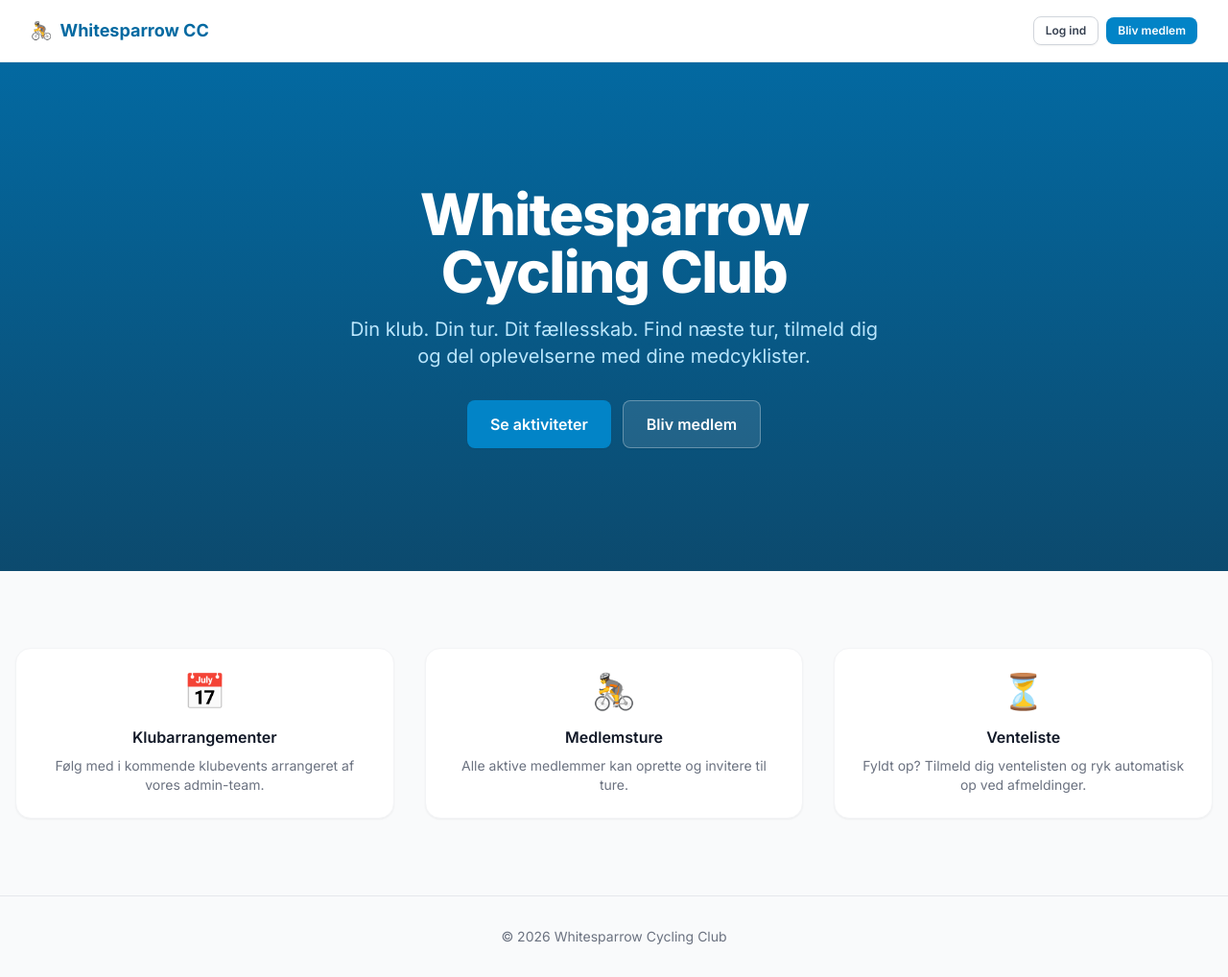
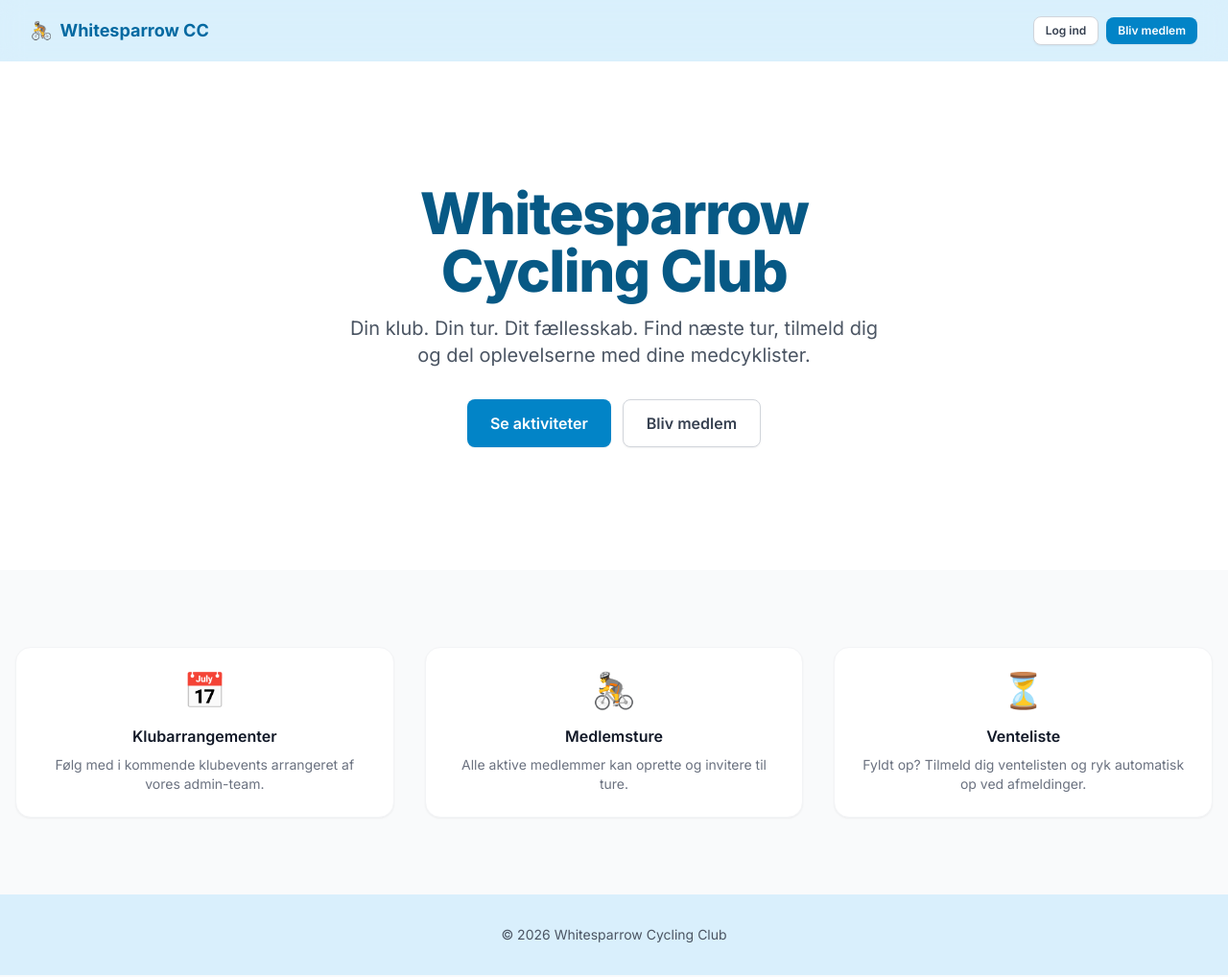
Before and after one commit to Mfoldager17/whitesparrow-cycling-club, a Next.js app in the folder src/frontend/: page / in a window 1280 px wide. Shown: the whole page at 96% size. Built offline with nearby package versions, Linux system fonts and the light colour scheme.

Commit message:
feat: enhance UI with updated footer and navbar styles, and adjust homepage section colors

```diff
--- a/src/frontend/src/app/layout.tsx
+++ b/src/frontend/src/app/layout.tsx
@@ -20,7 +20,7 @@ export default function RootLayout({ children }: { children: React.ReactNode })
           <div className="min-h-screen flex flex-col">
             <Navbar />
             <main className="flex-1 pb-16 sm:pb-0">{children}</main>
-            <footer className="border-t border-gray-200 py-8 text-center text-sm text-gray-500 mb-16 sm:mb-0">
+            <footer className="bg-brand-200/50 py-8 text-center text-sm text-gray-600 mb-16 sm:mb-0">
               © {new Date().getFullYear()} Whitesparrow Cycling Club
             </footer>
             <BottomNav />
--- a/src/frontend/src/app/page.tsx
+++ b/src/frontend/src/app/page.tsx
@@ -4,13 +4,13 @@ export default function HomePage() {
   return (
     <div className="flex flex-col">
       {/* Hero */}
-      <section className="relative flex flex-col items-center justify-center py-32 px-4 text-center bg-gradient-to-b from-brand-700 to-brand-900 text-white">
-        <h1 className="text-4xl sm:text-6xl font-extrabold tracking-tight mb-4">
+      <section className="relative flex flex-col items-center justify-center py-32 px-4 text-center bg-white">
+        <h1 className="text-4xl sm:text-6xl font-extrabold tracking-tight mb-4 text-brand-800">
           Whitesparrow
           <br />
           Cycling Club
         </h1>
-        <p className="text-lg sm:text-xl text-brand-200 max-w-xl mb-8">
+        <p className="text-lg sm:text-xl text-gray-600 max-w-xl mb-8">
           Din klub. Din tur. Dit fællesskab. Find næste tur, tilmeld dig og
           del oplevelserne med dine medcyklister.
         </p>
@@ -18,7 +18,7 @@ export default function HomePage() {
           <Link href="/activities" className="btn-primary px-6 py-3 text-base">
             Se aktiviteter
           </Link>
-          <Link href="/register" className="btn-secondary bg-white/10 border-white/30 text-white hover:bg-white/20 px-6 py-3 text-base">
+          <Link href="/register" className="btn-secondary px-6 py-3 text-base">
             Bliv medlem
           </Link>
         </div>
--- a/src/frontend/src/components/layout/BottomNav.tsx
+++ b/src/frontend/src/components/layout/BottomNav.tsx
@@ -192,7 +192,7 @@ export function BottomNav() {
       </div>
 
       {/* Bottom navigation bar */}
-      <nav className="sm:hidden fixed bottom-0 inset-x-0 z-40 border-t border-gray-200 bg-white/95 backdrop-blur-sm">
+      <nav className="sm:hidden fixed bottom-0 inset-x-0 z-40 bg-brand-200/50 backdrop-blur-md border-t border-brand-200">
         <div className="flex h-16 items-stretch">
           {items.map(({ href, label, icon: Icon }) => {
             const isActive = href === '/' ? pathname === '/' : pathname.startsWith(href);
--- a/src/frontend/src/components/layout/Navbar.tsx
+++ b/src/frontend/src/components/layout/Navbar.tsx
@@ -21,7 +21,7 @@ export function Navbar() {
   const pathname = usePathname();
 
   return (
-    <header className="sticky top-0 z-40 border-b border-gray-200 bg-white/90 backdrop-blur-sm">
+    <header className={clsx(user ? 'hidden sm:block' : 'block', 'sticky top-0 z-40 bg-brand-200/50 backdrop-blur-md')}>
       <div className="mx-auto flex h-16 max-w-7xl items-center justify-between px-4 sm:px-6 lg:px-8">
         {/* Logo */}
         <Link href="/" className="flex items-center gap-2 font-bold text-brand-700 text-lg">
```
